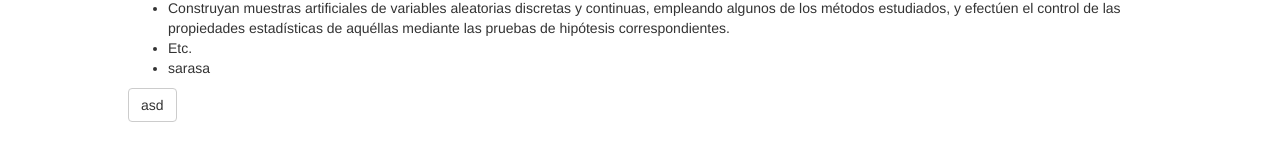
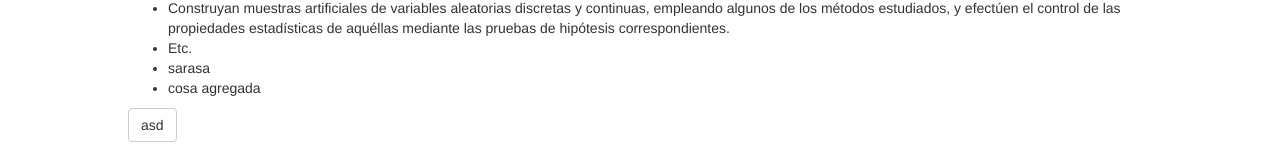
Before and after one commit to NichollsNico/Repositorio, a plain HTML site: page index.html in a window 1280 px wide. Shown: the part 397-565 px from the top of the page. Drawn offline with Linux system fonts and the light colour scheme.

Commit message:
Se agrego una nueva opcion, no me acuerdo cual xD

```diff
--- a/index.html
+++ b/index.html
@@ -19,7 +19,7 @@
 		<li>Construyan muestras artificiales de variables aleatorias discretas y continuas, empleando algunos de los métodos estudiados, y efectúen el control de las propiedades estadísticas de aquéllas mediante las pruebas de hipótesis correspondientes. </li>
 		<li>Etc.</li>
 		<li>sarasa</li>
-
+		<li>cosa agregada</li>
 	</ul>
 	<button class="btn btn-default">asd</button>
 </div>
```
Also changed, not shown: logsGit.txt (added).
